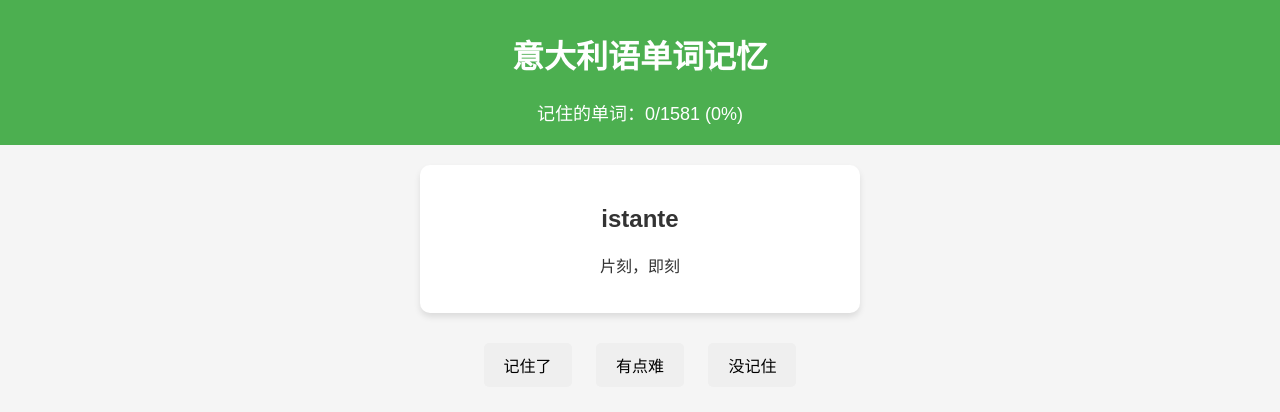
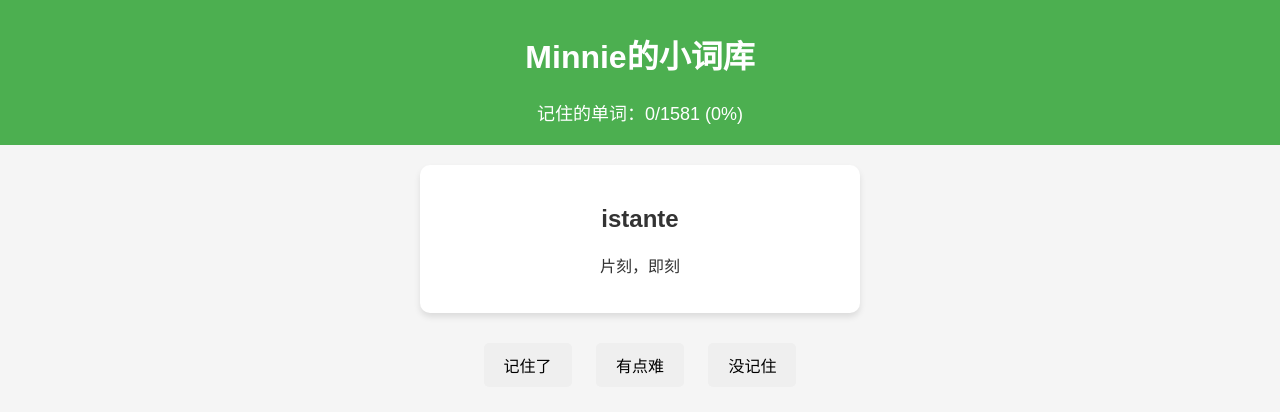
Before and after one commit to Ymy0716/Minnie-s-vocabulary, a plain HTML site: page index.html in a window 1280 px wide. Drawn offline with Linux system fonts and the light colour scheme.

Commit message:
Update index.html

```diff
--- a/index.html
+++ b/index.html
@@ -9,7 +9,7 @@
 </head>
 <body>
   <header>
-    <h1>意大利语单词记忆</h1>
+    <h1>Minnie的小词库</h1>
     <div id="stats">记住的单词：0/0 (0%)</div>
   </header>
   <main>
```
